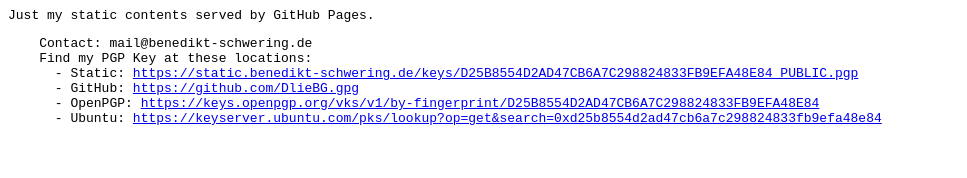
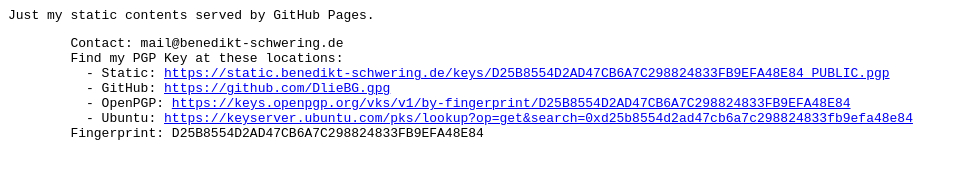
Before and after one commit to DlieBG/static, a plain HTML site: page index.html in a window 1280 px wide. Shown: the whole page, without its empty margins (0-967 px from the left). Drawn offline with Linux system fonts and the light colour scheme.

Commit message:
update index.html

```diff
--- a/index.html
+++ b/index.html
@@ -1,3 +1,8 @@
+<html>
+  <head>
+    <title><3</title>
+  </head>
+  <body>
     <pre>Just my static contents served by GitHub Pages.</pre>
 
     <pre>
@@ -7,4 +12,7 @@
           - GitHub: <a href="https://github.com/DlieBG.gpg">https://github.com/DlieBG.gpg</a>
           - OpenPGP: <a href="https://keys.openpgp.org/vks/v1/by-fingerprint/D25B8554D2AD47CB6A7C298824833FB9EFA48E84">https://keys.openpgp.org/vks/v1/by-fingerprint/D25B8554D2AD47CB6A7C298824833FB9EFA48E84</a>
           - Ubuntu: <a href="https://keyserver.ubuntu.com/pks/lookup?op=get&search=0xd25b8554d2ad47cb6a7c298824833fb9efa48e84">https://keyserver.ubuntu.com/pks/lookup?op=get&search=0xd25b8554d2ad47cb6a7c298824833fb9efa48e84</a>
+        Fingerprint: D25B8554D2AD47CB6A7C298824833FB9EFA48E84
 </pre>
+  </body>
+</html>
```
Lines whose indentation alone changed are shown as unchanged.
